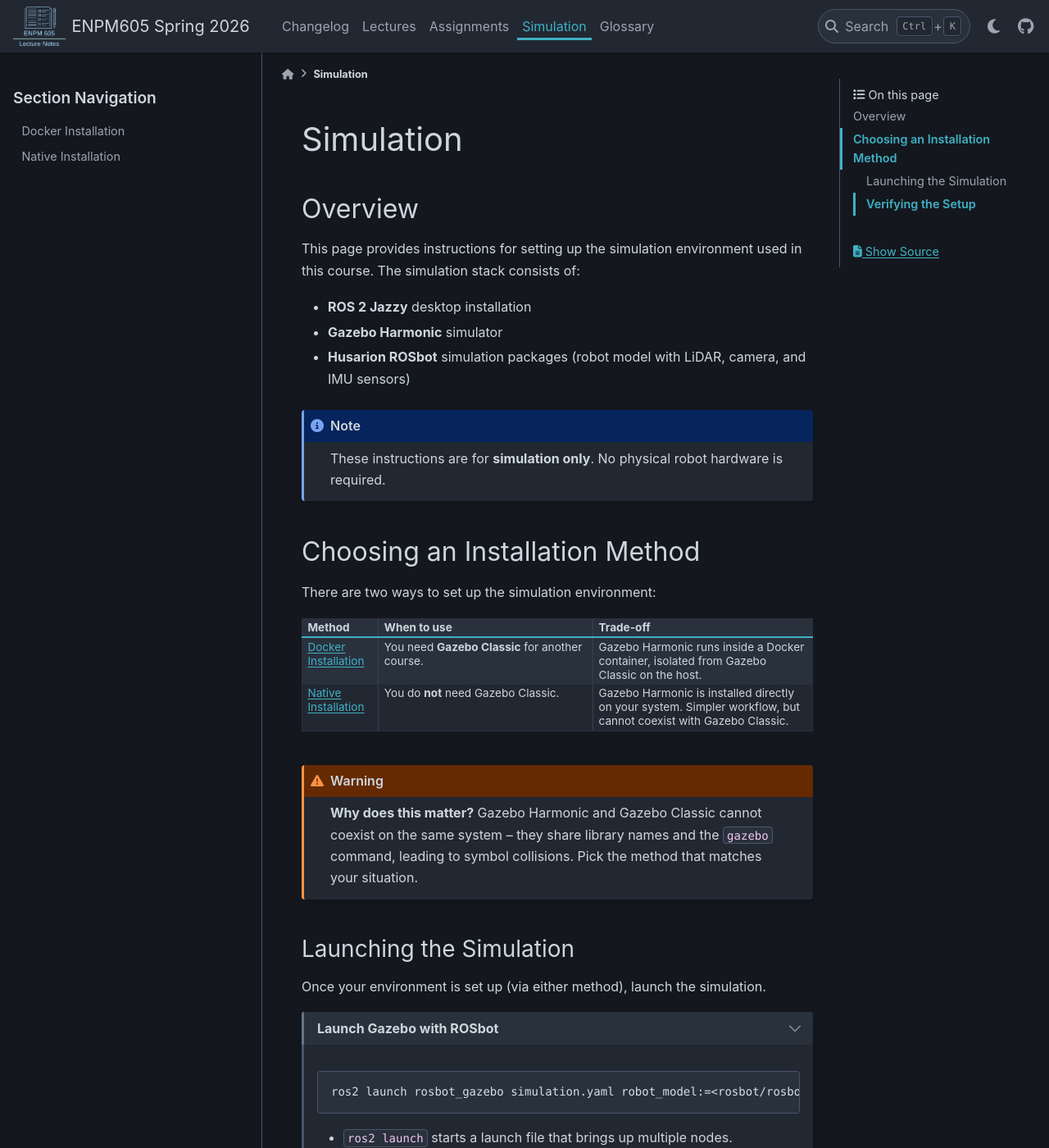
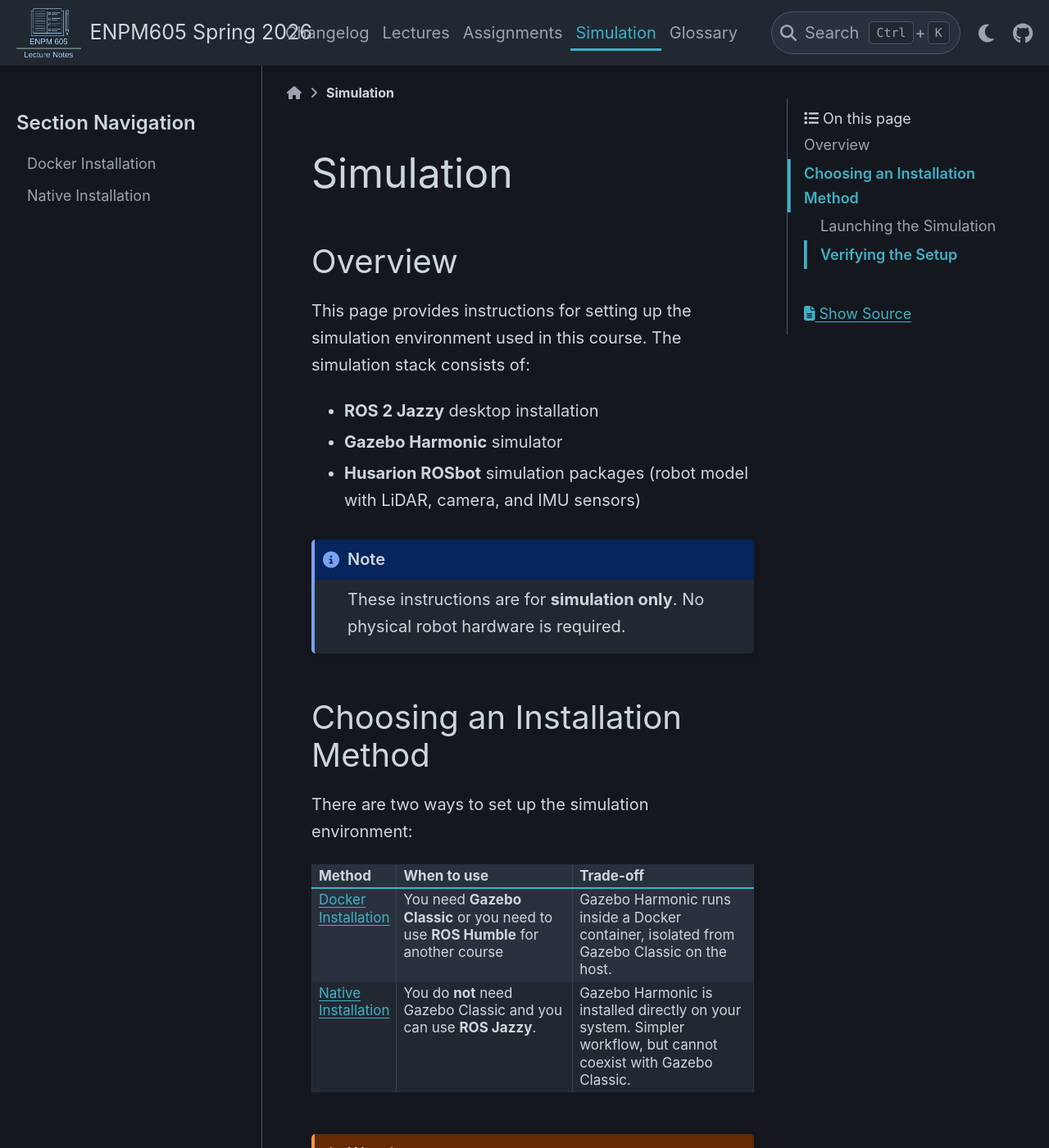
Before and after one commit to zeidk/enpm605-spring-2026-docs, a Sphinx documentation site: the page built from docs/source/simulation/simulation.rst, in a window 1280 px wide and 1400 px high. Shown: the whole window at 82% size. Built offline with Sphinx 7.4.7 and the PyData theme 0.15.4, drawn with Linux system fonts in a browser that asks for light colours.

Commit message:
updated simulation documentation

```diff
--- a/docs/source/_static/my.css
+++ b/docs/source/_static/my.css
@@ -1,3 +1,8 @@
+/* Base font size */
+html {
+  font-size: 20px;
+}
+
 /* ------------------------------------------------------------
  * Compact Table Variant
  * Usage: .. list-table::
--- a/docs/source/conf.py
+++ b/docs/source/conf.py
@@ -77,7 +77,7 @@ html_theme_options = {
     "footer_end": ["theme-version"],
     # Syntax highlighting for light and dark modes
     "pygments_light_style": "igor",
-    "pygments_dark_style": "nord",
+    "pygments_dark_style": "nord-darker",
 }
 
 # Edit on GitHub button
--- a/docs/source/simulation/simulation.rst
+++ b/docs/source/simulation/simulation.rst
@@ -32,17 +32,17 @@ There are two ways to set up the simulation environment:
      - When to use
      - Trade-off
    * - :doc:`docker`
-     - You need **Gazebo Classic** for another course.
+     - You need **Gazebo Classic** or you need to use **ROS Humble** for another course
      - Gazebo Harmonic runs inside a Docker container, isolated from
        Gazebo Classic on the host.
    * - :doc:`native`
-     - You do **not** need Gazebo Classic.
+     - You do **not** need Gazebo Classic and you can use **ROS Jazzy**.
      - Gazebo Harmonic is installed directly on your system. Simpler
        workflow, but cannot coexist with Gazebo Classic.
 
 .. warning::
 
-   **Why does this matter?** Gazebo Harmonic and Gazebo Classic cannot
+   Gazebo Harmonic and Gazebo Classic cannot
    coexist on the same system -- they share library names and the
    ``gazebo`` command, leading to symbol collisions. Pick the method
    that matches your situation.
```
Also changed, not shown: other parts of docs/source/simulation/simulation.rst (+3 -0 lines), docs/source/simulation/docker.rst (+94 -59 lines), docs/source/simulation/native.rst (+66 -44 lines).
